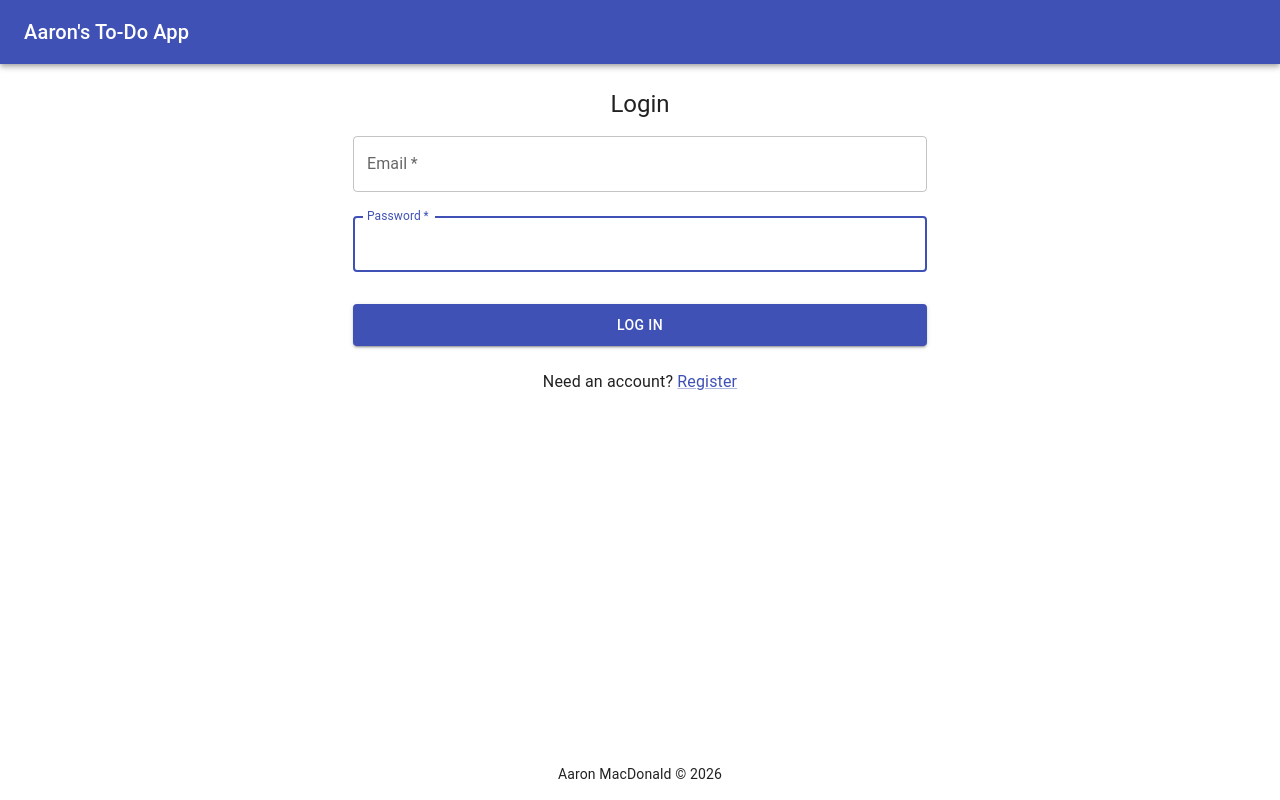
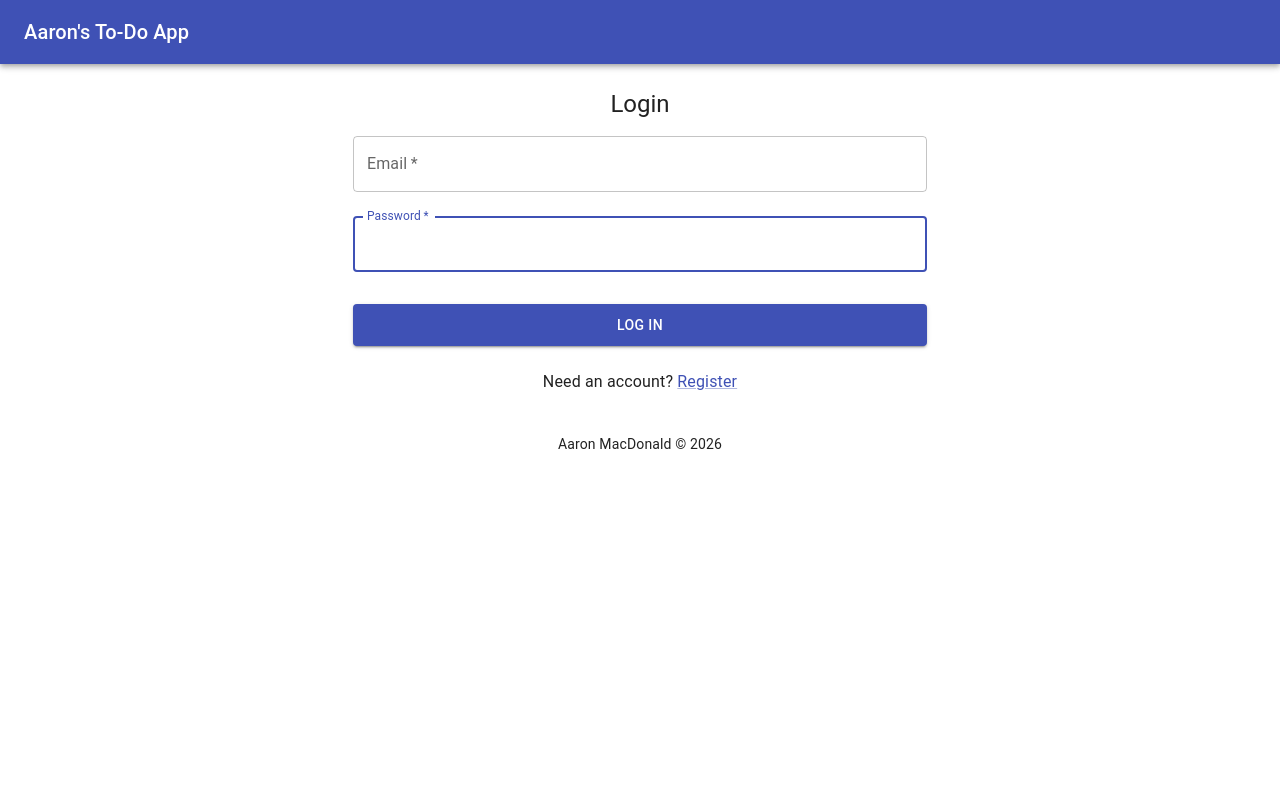
Before and after one commit to AaronWizard/Aarons-To-Do-App, a React (Vite) app in the folder AaronsToDoApp.FrontEnd/: page /login in a window 1280 px wide. Built offline with nearby package versions, Linux system fonts and the light colour scheme.

Commit message:
Moved main content into Main

```diff
--- a/AaronsToDoApp.FrontEnd/src/App.tsx
+++ b/AaronsToDoApp.FrontEnd/src/App.tsx
@@ -1,18 +1,11 @@
-import { BrowserRouter, Route, Routes } from 'react-router-dom';
-
 import { Container } from '@mui/material';
 import Box from '@mui/material/Box';
 
 import { AuthProvider } from './components/auth/AuthContext';
-import ProtectedRoute from './components/auth/ProtectedRoute';
-import PublicOnlyRoute from './components/auth/PublicOnlyRoute';
 
 import Header from './components/Header';
+import Main from './components/Main';
 import Footer from './components/Footer';
-
-import TasksMain from './components/tasks/TasksMain';
-import Login from './components/users/Login';
-import Register from './components/users/Register';
 
 export default function App() {
   return (
@@ -21,29 +14,11 @@ export default function App() {
         display: 'flex', flexDirection: 'column', minHeight: '100vh'
       }}>
         <Header />
-        <Box component="main" sx={{ flexGrow: 1, py: 3 }}>
-          <Container maxWidth="md">
-            <BrowserRouter>
-              <Routes>
-                <Route path="/" element={
-                  <ProtectedRoute>
-                    <TasksMain />
-                  </ProtectedRoute>
-                } />
-                <Route path="/login" element={
-                  <PublicOnlyRoute>
-                    <Login nextUrl='/' registerUrl='/register' />
-                  </PublicOnlyRoute>
-                } />
-                <Route path="/register" element={
-                  <PublicOnlyRoute>
-                    <Register loginUrl='/login' />
-                  </PublicOnlyRoute>
-                } />
-              </Routes>
-            </BrowserRouter>
-          </Container>
-        </Box>
+        <Container component="main" maxWidth="md">
+          <Box sx={{ flexGrow: 1, py: 3 }}>
+            <Main />
+          </Box>
+        </Container>
         <Footer />
       </Box>
     </AuthProvider>
--- /dev/null
+++ b/AaronsToDoApp.FrontEnd/src/components/Main.tsx
@@ -0,0 +1,30 @@
+import { BrowserRouter, Route, Routes } from "react-router-dom";
+import ProtectedRoute from "./auth/ProtectedRoute";
+import PublicOnlyRoute from "./auth/PublicOnlyRoute";
+import TasksMain from "./tasks/TasksMain";
+import Login from "./users/Login";
+import Register from "./users/Register";
+
+export default function Main() {
+    return (
+        <BrowserRouter>
+            <Routes>
+                <Route path="/" element={
+                    <ProtectedRoute>
+                        <TasksMain />
+                    </ProtectedRoute>
+                } />
+                <Route path="/login" element={
+                    <PublicOnlyRoute>
+                        <Login nextUrl='/' registerUrl='/register' />
+                    </PublicOnlyRoute>
+                } />
+                <Route path="/register" element={
+                    <PublicOnlyRoute>
+                        <Register loginUrl='/login' />
+                    </PublicOnlyRoute>
+                } />
+            </Routes>
+        </BrowserRouter>
+    );
+}
```
